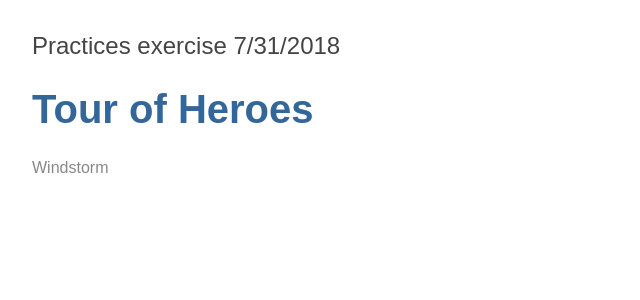
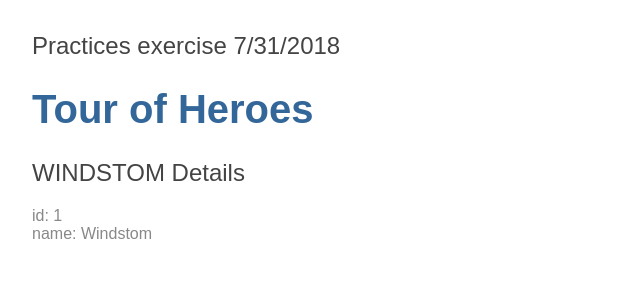
Before and after one commit to FoxGeoff/hero1, an Angular app: page / in a window 1280 px wide. Shown: the top 300 px of the page, without its empty margins (0-640 px from the left). Built offline with nearby package versions, Linux system fonts and the light colour scheme.

Commit message:
Add Hero model with interpolation binding

```diff
--- /dev/null
+++ b/src/app/Shared/hero.ts
@@ -0,0 +1,4 @@
+export class Hero {
+    id: number;
+    name: string;
+}
--- a/src/app/heroes/heroes.component.html
+++ b/src/app/heroes/heroes.component.html
@@ -1,3 +1,3 @@
-<p>
-  {{hero}}
-</p>
+<h2>{{hero.name | uppercase}} Details</h2>
+<div><span>id: </span>{{hero.id}}</div>
+<div><span>name: </span>{{hero.name}}</div>
--- a/src/app/heroes/heroes.component.ts
+++ b/src/app/heroes/heroes.component.ts
@@ -1,4 +1,5 @@
 import { Component, OnInit } from '@angular/core';
+import { Hero } from '../Shared/hero';
 
 @Component({
   selector: 'app-heroes',
@@ -7,7 +8,10 @@
 })
 export class HeroesComponent implements OnInit {
 
-  hero = 'Windstorm';
+  hero: Hero = {
+    id: 1,
+    name:'Windstom'
+  }
 
   constructor() { }
 
```
